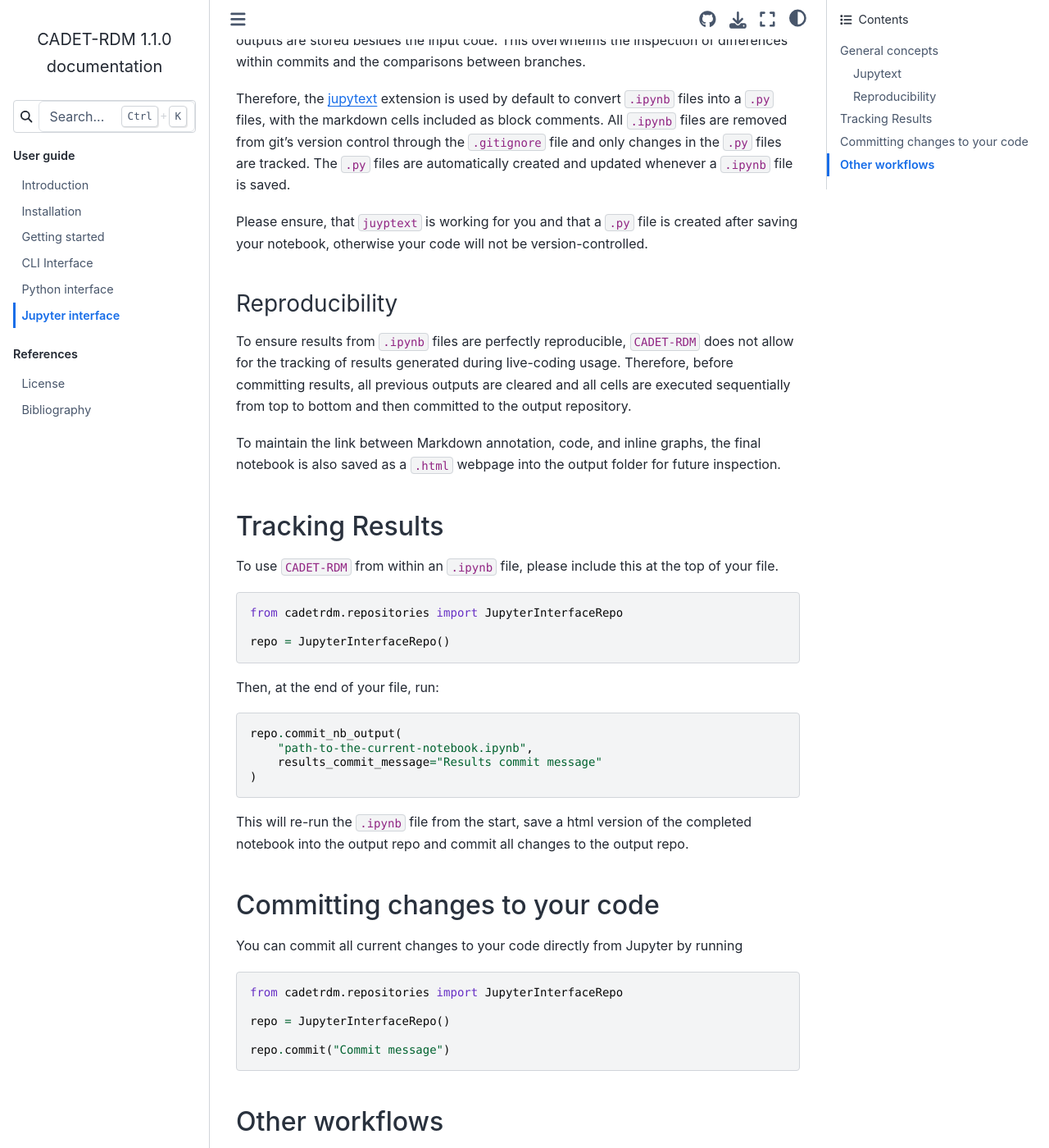
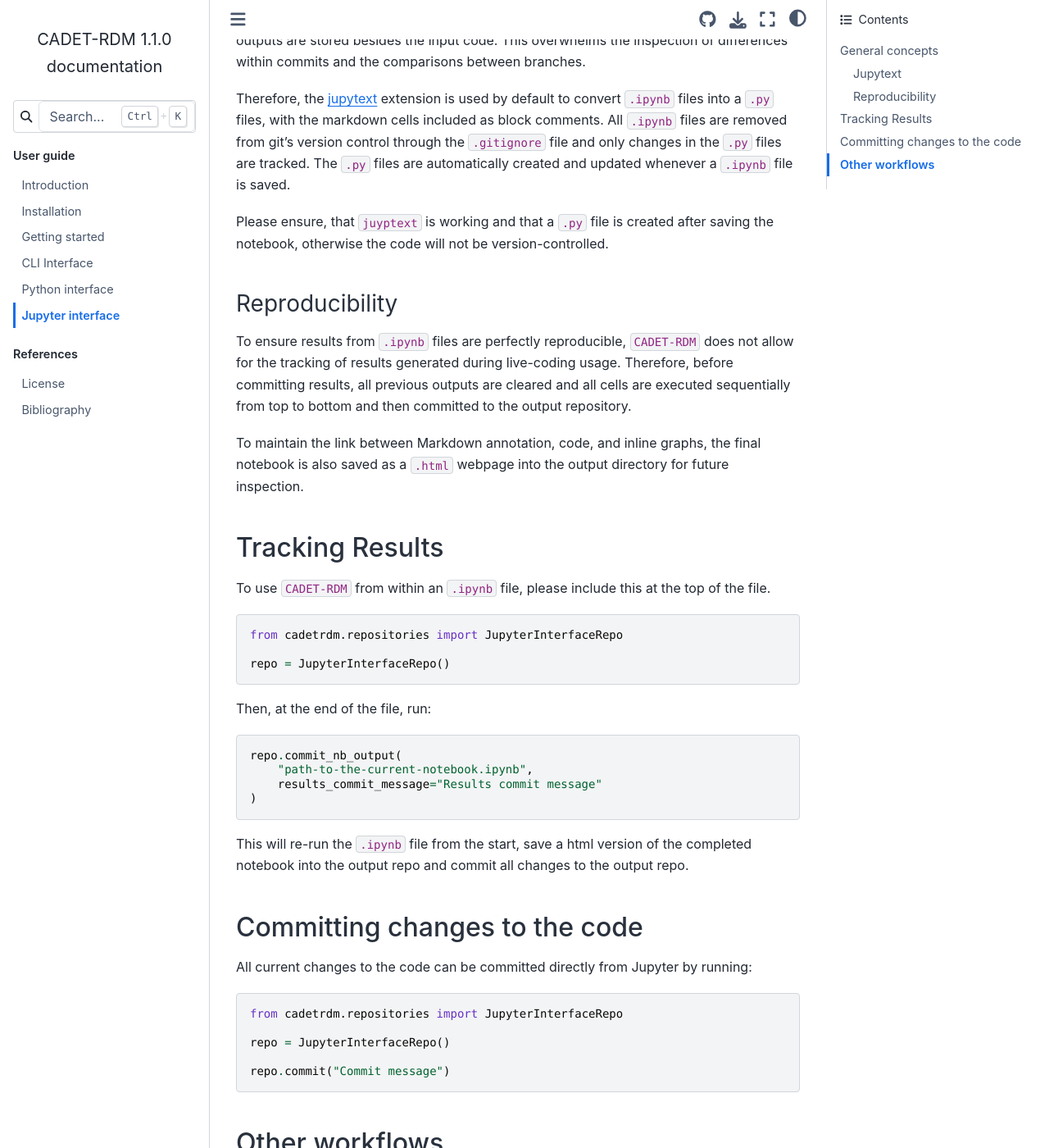
Before and after one commit to cadet/CADET-RDM, a Sphinx documentation site: the page built from docs/source/user_guide/jupyter-interface.md, in a window 1280 px wide and 1400 px high, scrolled down 352 px. Shown: the whole window at 82% size. Built offline with Sphinx 7.4.7 and the Sphinx Book theme 1.1.4, drawn with Linux system fonts in a browser that asks for light colours.

Commit message:
Update Jupyter interface in documentation
Co-authored-by: Hannah Lanzrath <h.lanzrath@fz-juelich.de>

````diff
--- a/docs/source/user_guide/jupyter-interface.md
+++ b/docs/source/user_guide/jupyter-interface.md
@@ -17,8 +17,8 @@
 version control through the `.gitignore` file and only changes in the `.py` files are tracked. The `.py` files are
 automatically created and updated whenever a `.ipynb` file is saved.
 
-Please ensure, that `juyptext` is working for you and that a `.py` file is created after saving your notebook, otherwise
-your code will not be version-controlled.
+Please ensure, that `juyptext` is working and that a `.py` file is created after saving the notebook, otherwise
+the code will not be version-controlled.
 
 ### Reproducibility
 
@@ -28,11 +28,11 @@
 are executed sequentially from top to bottom and then committed to the output repository.
 
 To maintain the link between Markdown annotation, code, and inline graphs, the final notebook is also saved as
-a `.html` webpage into the output folder for future inspection.
+a `.html` webpage into the output directory for future inspection.
 
 ## Tracking Results
 
-To use `CADET-RDM` from within an `.ipynb` file, please include this at the top of your file.
+To use `CADET-RDM` from within an `.ipynb` file, please include this at the top of the file.
 
 ```python
 from cadetrdm.repositories import JupyterInterfaceRepo
@@ -40,7 +40,7 @@
 repo = JupyterInterfaceRepo()
 ```
 
-Then, at the end of your file, run:
+Then, at the end of the file, run:
 ```python
 repo.commit_nb_output(
     "path-to-the-current-notebook.ipynb",
@@ -51,9 +51,9 @@
 This will re-run the `.ipynb` file from the start, save a html version of the completed notebook into the output repo
 and commit all changes to the output repo.
 
-## Committing changes to your code
+## Committing changes to the code
 
-You can commit all current changes to your code directly from Jupyter by running
+All current changes to the code can be committed directly from Jupyter by running:
 
 ```python
 from cadetrdm.repositories import JupyterInterfaceRepo
````
